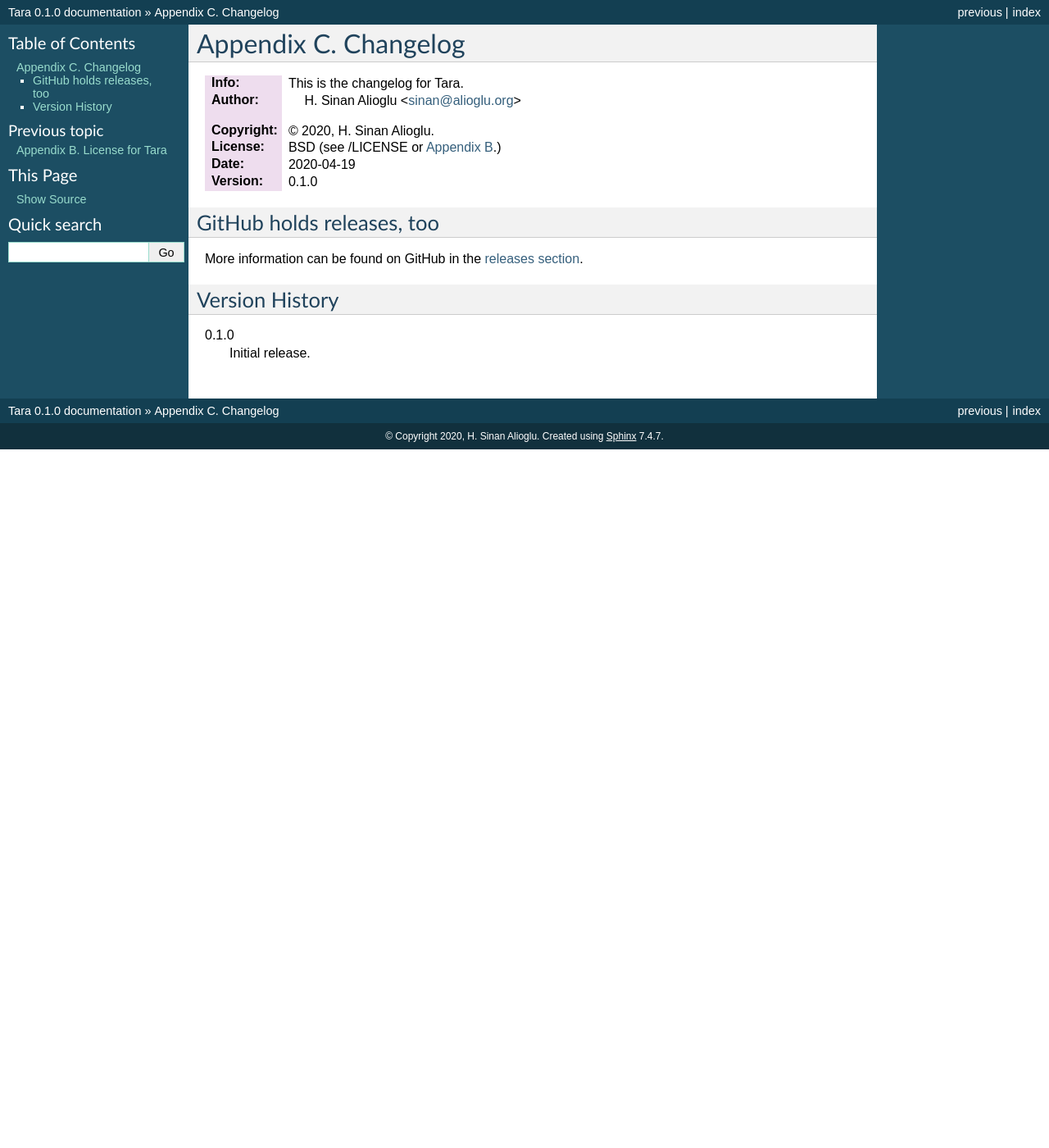
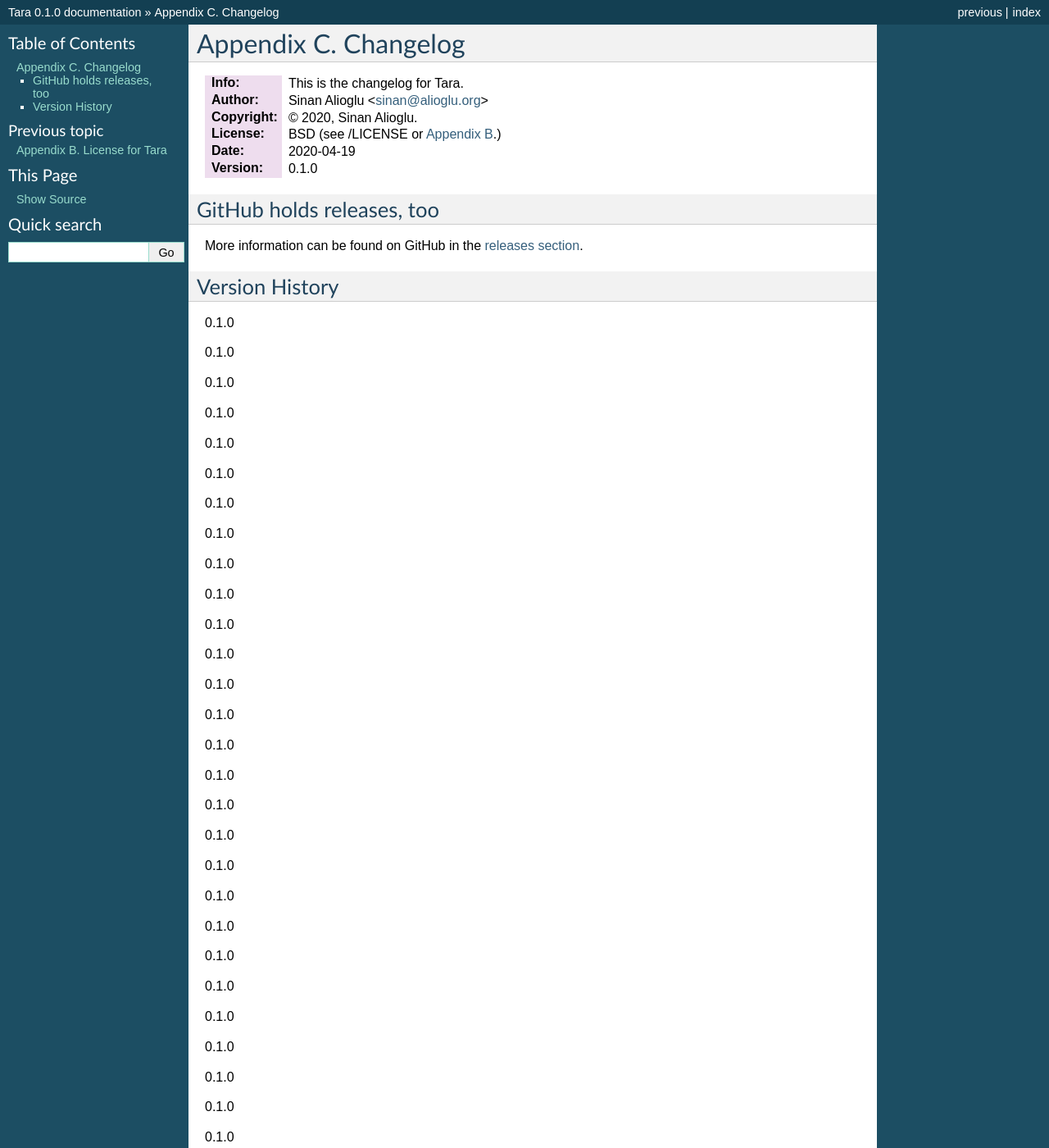
Before and after one commit to ekpyrosis/tara, a Sphinx documentation site: the page built from docs/CHANGELOG.rst, in a window 1280 px wide and 1400 px high. Shown: the whole window at 82% size. Built offline with Sphinx 7.4.7, drawn with Linux system fonts in a browser that asks for light colours; some of the changed text lies outside the part shown.

Commit message:
name fixed

```diff
--- a/README.rst
+++ b/README.rst
@@ -2,8 +2,8 @@
 Tara.  Tara Python Wrapper
 ==============================================================================
 :Info: This is the README file for Tara.
-:Author: H. Sinan Alioglu <sinan@alioglu.org>
-:Copyright: © 2020, H. Sinan Alioglu.
+:Author: Sinan Alioglu <sinan@alioglu.org>
+:Copyright: © 2020, Sinan Alioglu.
 :Date: 2020-04-19
 :Version: 0.1.0
 
@@ -25,7 +25,7 @@ NOTES
 
 COPYRIGHT
 ---------
-Copyright © 2020, H. Sinan Alioglu.
+Copyright © 2020, Sinan Alioglu.
 All rights reserved.
 
 Redistribution and use in source and binary forms, with or without
--- a/docs/CHANGELOG.rst
+++ b/docs/CHANGELOG.rst
@@ -2,8 +2,8 @@
 Appendix C. Changelog
 =====================
 :Info: This is the changelog for Tara.
-:Author: H. Sinan Alioglu <sinan@alioglu.org>
-:Copyright: © 2020, H. Sinan Alioglu.
+:Author: Sinan Alioglu <sinan@alioglu.org>
+:Copyright: © 2020, Sinan Alioglu.
 :License: BSD (see /LICENSE or :doc:`Appendix B <LICENSE>`.)
 :Date: 2020-04-19
 :Version: 0.1.0
@@ -20,4 +20,97 @@ Version History
 ===============
 
 0.1.0
+
+
+0.1.0
+
+
+0.1.0
+
+
+0.1.0
+
+
+0.1.0
+
+
+0.1.0
+
+
+0.1.0
+
+
+0.1.0
+
+
+0.1.0
+
+
+0.1.0
+
+
+0.1.0
+
+
+0.1.0
+
+
+0.1.0
+
+
+0.1.0
+
+
+0.1.0
+
+
+0.1.0
+
+
+0.1.0
+
+
+0.1.0
+
+
+0.1.0
+
+
+0.1.0
+
+
+0.1.0
+
+
+0.1.0
+
+
+0.1.0
+
+
+0.1.0
+
+
+0.1.0
+
+
+0.1.0
+
+
+0.1.0
+
+
+0.1.0
+
+
+0.1.0
+
+
+0.1.0
+
+
+0.1.0
+
+
+0.1.0
     Initial release.
--- a/docs/LICENSE.rst
+++ b/docs/LICENSE.rst
@@ -2,15 +2,15 @@
 Appendix B. License for Tara
 =======================================================
 :Info: This is the license for Tara.
-:Author: H. Sinan Alioglu <sinan@alioglu.org>
-:Copyright: © 2020, H. Sinan Alioglu.
+:Author: Sinan Alioglu <sinan@alioglu.org>
+:Copyright: © 2020, Sinan Alioglu.
 :License: BSD (see /LICENSE or :doc:`Appendix B <LICENSE>`.)
 :Date: 2020-04-19
 :Version: 0.1.0
 
 .. index:: LICENSE
 
-Copyright © 2020, H. Sinan Alioglu.
+Copyright © 2020, Sinan Alioglu.
 All rights reserved.
 
 Redistribution and use in source and binary forms, with or without
--- a/docs/README.rst
+++ b/docs/README.rst
@@ -2,8 +2,8 @@
 Tara.  Tara Python Wrapper
 ==============================================================================
 :Info: This is the README file for Tara.
-:Author: H. Sinan Alioglu <sinan@alioglu.org>
-:Copyright: © 2020, H. Sinan Alioglu.
+:Author: Sinan Alioglu <sinan@alioglu.org>
+:Copyright: © 2020, Sinan Alioglu.
 :Date: 2020-04-19
 :Version: 0.1.0
 
@@ -25,7 +25,7 @@ NOTES
 
 COPYRIGHT
 ---------
-Copyright © 2020, H. Sinan Alioglu.
+Copyright © 2020, Sinan Alioglu.
 All rights reserved.
 
 Redistribution and use in source and binary forms, with or without
--- a/docs/conf.py
+++ b/docs/conf.py
@@ -41,7 +41,7 @@ master_doc = 'index'
 
 # General information about the project.
 project = u'Tara'
-copyright = u'2020, H. Sinan Alioglu'
+copyright = u'2020, Sinan Alioglu'
 
 # The version info for the project you're documenting, acts as replacement for
 # |version| and |release|, also used in various other places throughout the
@@ -179,7 +179,7 @@ htmlhelp_basename = 'Taradoc'
 # (source start file, target name, title, author, documentclass [howto/manual]).
 latex_documents = [
   ('index', 'tara.tex', u'Tara Documentation',
-   u'H. Sinan Alioglu', 'manual'),
+   u'Sinan Alioglu', 'manual'),
 ]
 
 latex_elements = {'papersize': 'a4paper', 'fontpkg': '\\usepackage{tgheros}',
@@ -215,7 +215,7 @@ latex_elements = {'papersize': 'a4paper', 'fontpkg': '\\usepackage{tgheros}',
 # (source start file, name, description, authors, manual section).
 man_pages = [
     ('index', 'tara', u'Tara Documentation',
-     [u'H. Sinan Alioglu'], 1)
+     [u'Sinan Alioglu'], 1)
 ]
 
 
--- a/setup.py
+++ b/setup.py
@@ -8,7 +8,7 @@ setup(name='tara',
       version='0.1.0',
       description='Tara Python Wrapper',
       keywords='tara',
-      author='H. Sinan Alioglu',
+      author='Sinan Alioglu',
       author_email='sinan@alioglu.org',
       url='https://github.com/ekpyrosis/tara',
       license='3-clause BSD',
--- a/tara/__init__.py
+++ b/tara/__init__.py
@@ -1,7 +1,7 @@
 # -*- encoding: utf-8 -*-
 # Tara v0.1.0
 # Tara Python Wrapper
-# Copyright © 2020, H. Sinan Alioglu.
+# Copyright © 2020, Sinan Alioglu.
 # All rights reserved.
 #
 # Redistribution and use in source and binary forms, with or without
@@ -35,13 +35,13 @@
 """
 Tara Python Wrapper
 
-:Copyright: © 2020, H. Sinan Alioglu.
+:Copyright: © 2020, Sinan Alioglu.
 :License: BSD (see /LICENSE).
 """
 
 __title__ = 'Tara'
 __version__ = '0.1.0'
-__author__ = 'H. Sinan Alioglu'
+__author__ = 'Sinan Alioglu'
 __license__ = '3-clause BSD'
 __docformat__ = 'restructuredtext en'
 
```
Also changed, not shown: CHANGELOG.rst (+95 -2 lines), 11 other files.
